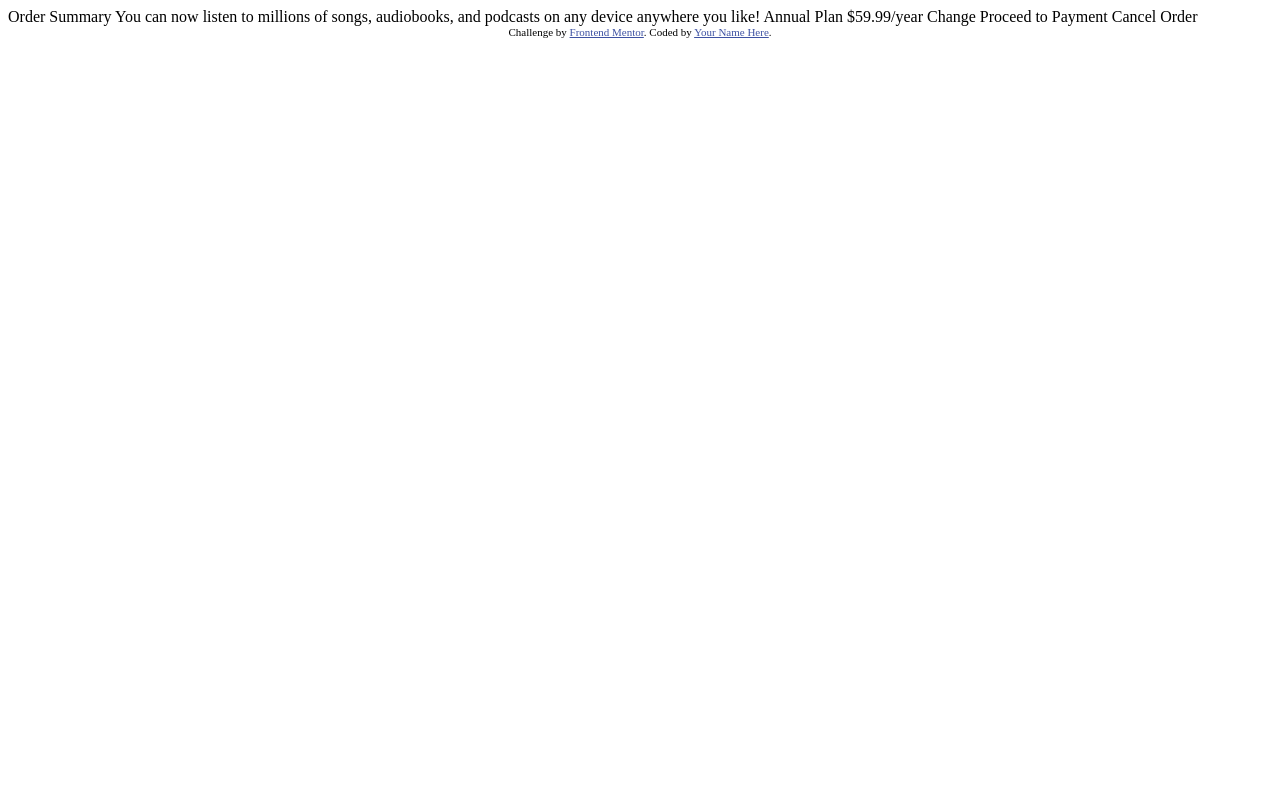
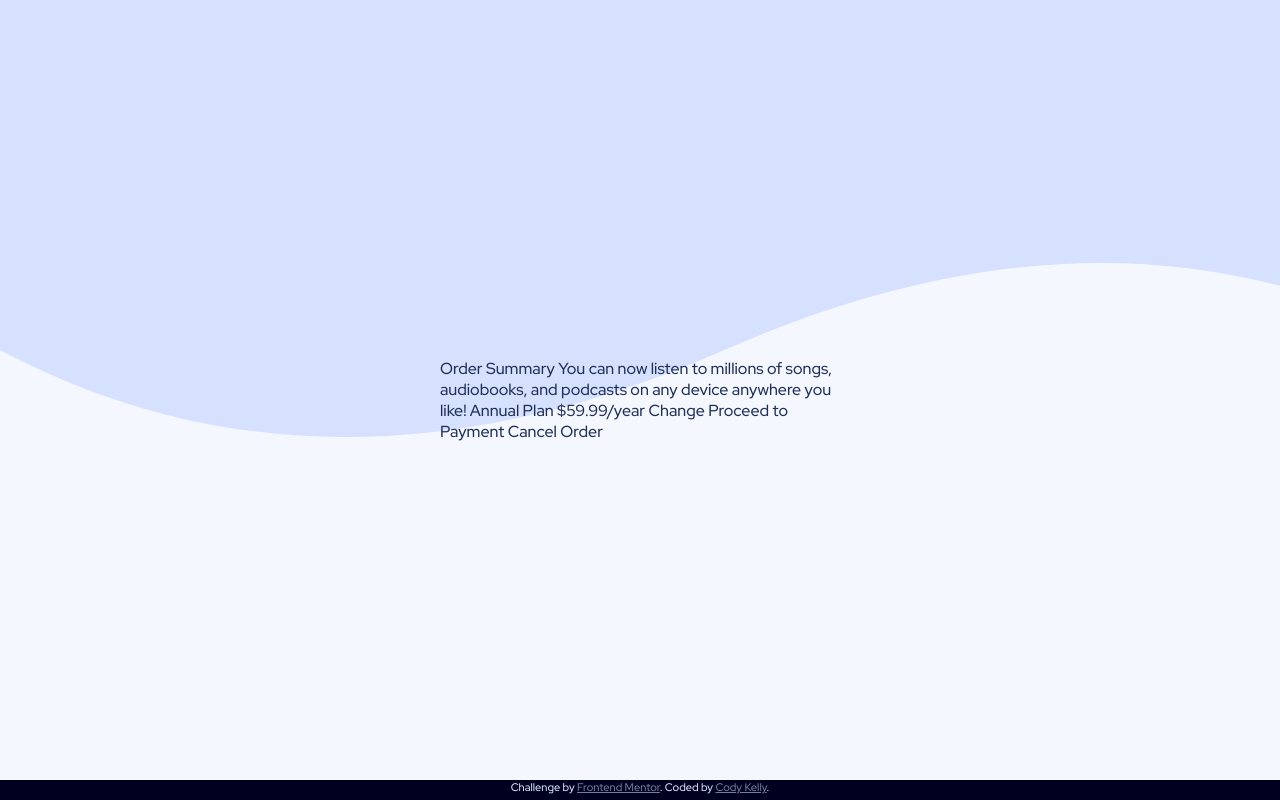
Before and after one commit to CodyKelly/order-summary-component, a plain HTML site: page index.html in a window 1280 px wide. Drawn offline with Linux system fonts and the light colour scheme.

Commit message:
Added stylesheet & some stuff

```diff
--- a/index.html
+++ b/index.html
@@ -6,16 +6,16 @@
 
   <link rel="icon" type="image/png" sizes="32x32" href="./images/favicon-32x32.png">
 
+  <link rel="stylesheet" href="./styles.css">
+
+  <link rel="preconnect" href="https://fonts.googleapis.com">
+  <link rel="preconnect" href="https://fonts.gstatic.com" crossorigin>
+  <link href="https://fonts.googleapis.com/css2?family=Red+Hat+Display:wght@500;700;900&display=swap" rel="stylesheet">
+
   <title>Frontend Mentor | Order summary card</title>
-
-  <!-- Feel free to remove these styles or customise in your own stylesheet 👍 -->
-  <style>
-    .attribution { font-size: 11px; text-align: center; }
-    .attribution a { color: hsl(228, 45%, 44%); }
-  </style>
 </head>
 <body>
-
+  <div class="card">
     Order Summary
 
     You can now listen to millions of songs, audiobooks, and podcasts on any
@@ -28,10 +28,13 @@
 
     Proceed to Payment
     Cancel Order
+  </div>
 
+  <footer class="bottom">
     <div class="attribution">
       Challenge by <a href="https://www.frontendmentor.io?ref=challenge" target="_blank">Frontend Mentor</a>.
-    Coded by <a href="#">Your Name Here</a>.
+      Coded by <a href="https://codykelly.dev">Cody Kelly</a>.
     </div>
+  </footer>
 </body>
 </html>
--- /dev/null
+++ b/styles.css
@@ -0,0 +1,68 @@
+:root {
+  --font-stack: 'Red Hat Display', sans-serif;
+
+  --pale-blue: hsl(225, 100%, 94%);
+  --bright-blue: hsl(245, 75%, 52%);
+  --xtra-pale-blue: hsl(225, 100%, 98%);
+  --desat-blue: hsl(224, 23%, 55%);
+  --dark-blue: hsl(223, 47%, 23%);
+}
+
+* {
+  margin: 0;
+  font: 100% var(--font-stack);
+  color: var(--dark-blue);
+  -webkit-box-sizing: border-box; /* Safari/Chrome, other WebKit */
+  -moz-box-sizing: border-box; /* Firefox, other Gecko */
+  box-sizing: border-box; /* Opera/IE 8+ */
+}
+
+body {
+  display: flex;
+  align-items: center;
+  justify-content: center;
+  height: 100vh;
+  background:
+    url(./images/pattern-background-desktop.svg),
+    var(--xtra-pale-blue);
+  background-repeat: no-repeat;
+}
+
+.center-text {
+  text-align: center;
+}
+
+.center-column-items {
+  display: flex;
+  flex-wrap: wrap;
+  flex-direction: column;
+  justify-content: flex-start;
+  align-items: center;
+  flex-wrap: nowrap;
+}
+
+.card {
+  width: 400px;
+}
+
+.card .header-img {
+  width: 100%;
+}
+
+.bottom {
+  position: absolute;
+  bottom: 0;
+}
+
+footer {
+  height: 20px;
+  width: 100%;
+  background: rgb(0, 0, 32);
+}
+
+footer li {
+  list-style: none;
+}
+
+.attribution { font-size: 11px; text-align: center; color: var(--pale-blue); }
+.attribution a { color: hsl(227, 18%, 54%); }
```
Lines whose indentation alone changed are shown as unchanged.
